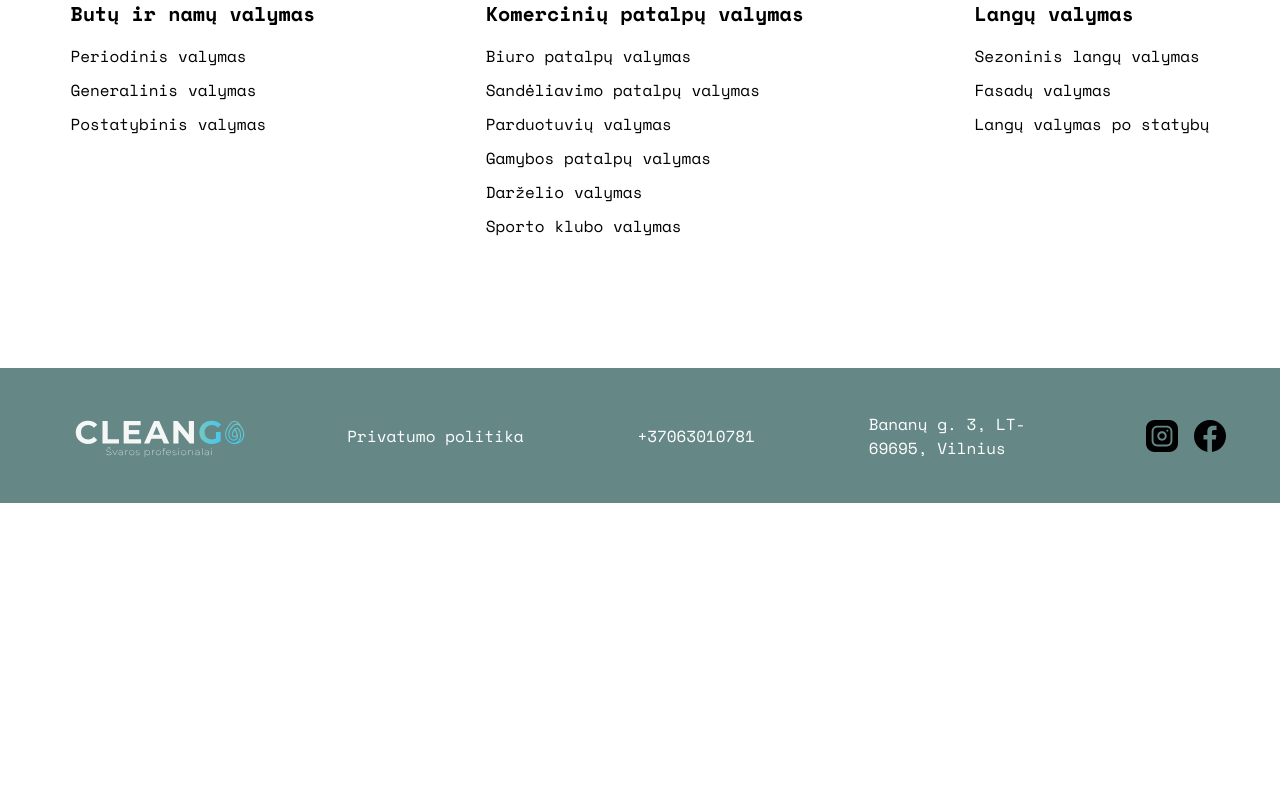
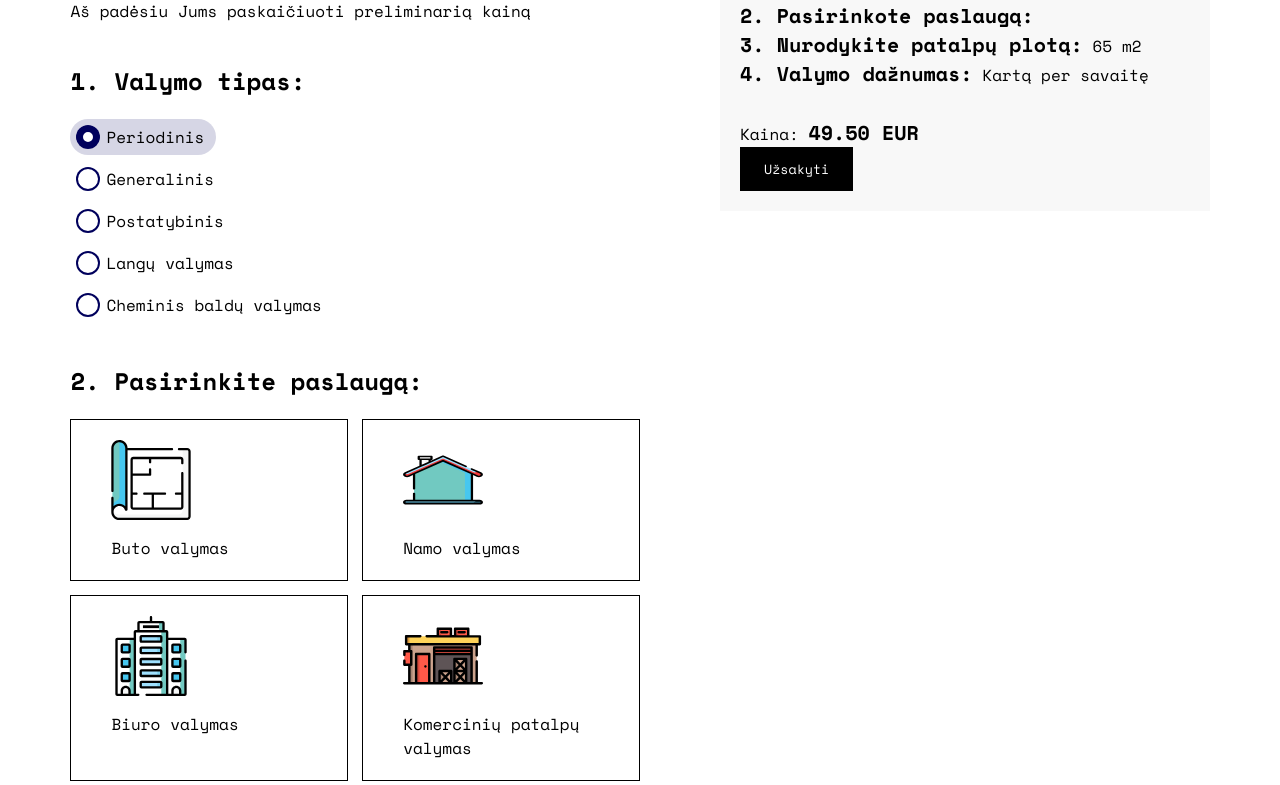
Before and after one commit to matasmazeikaa/clean-go, a Gatsby site: page /skaiciuokle in a window 1280 px wide. Before the commit this address had no page. Shown: the part 369-1154 px from the top of the page. Before the commit the page ends 872 px from the top, so only its background shows below. Built offline with nearby package versions, Linux system fonts and the light colour scheme; Gatsby itself is replaced by a stand-in of ours.

Commit message:
Calculator

```diff
--- a/package.json
+++ b/package.json
@@ -27,6 +27,7 @@
     "react-helmet": "^6.1.0",
     "react-input-mask": "^2.0.4",
     "react-modal": "^3.13.1",
+    "react-range": "^1.8.9",
     "react-select": "^4.3.1",
     "sass": "^1.32.12"
   },
--- /dev/null
+++ b/src/components/AddSubtract.jsx
@@ -0,0 +1,13 @@
+import React from "react"
+
+const AddSubtract = ({ onSubtract, onAdd, value }) => {
+  return (
+    <div>
+      <button onClick={onSubtract}>Subtract</button>
+      <div>{value}</div>
+      <button onClick={onAdd}>Add</button>
+    </div>
+  )
+}
+
+export default AddSubtract
--- /dev/null
+++ b/src/components/EmailSentModal.jsx
@@ -0,0 +1,51 @@
+import React from "react"
+import Modal from "react-modal"
+import Input from "./Input"
+import "./OrderModal.scss"
+import CloseIcon from "../images/close.svg"
+import Button from "./Button"
+import { sendMailApi } from "../api/sendMailApi"
+
+const customStyles = {
+  content: {
+    top: "50%",
+    left: "50%",
+    right: "auto",
+    bottom: "auto",
+    marginRight: "-50%",
+    transform: "translate(-50%, -50%)",
+    padding: "0",
+    maxWidth: "550px",
+  },
+}
+
+const EmailSentModal = ({ closeModal, isModalOpen }) => {
+  const handleModalClose = React.useCallback(() => {
+    closeModal()
+  })
+
+  return (
+    <div className="order-modal">
+      <Modal
+        isOpen={isModalOpen}
+        onRequestClose={handleModalClose}
+        style={customStyles}
+        contentLabel="Example Modal"
+      >
+        <div className="order-modal__top-part">
+          <button onClick={handleModalClose}>
+            <CloseIcon className="order-modal__close-icon" />
+          </button>
+        </div>
+        <div className="order-modal__modal-content">
+          <h4 className="order-modal__title has-text-center">
+            Ačiū už Jūsų užklausą. <br />
+            Netrukus susisieksime
+          </h4>
+        </div>
+      </Modal>
+    </div>
+  )
+}
+
+export default EmailSentModal
--- a/src/components/Header.js
+++ b/src/components/Header.js
@@ -19,7 +19,7 @@ const Header = () => {
           <Link className="header__nav-link" to="/apie-mus">Apie mus</Link>
           <Link className="header__nav-link" to="/kontaktai">Kontaktai</Link>
         </nav>
-        <Button title="Skaičiuoklė" className="header__button"/>
+        <Link className="header__nav-link" to="/skaiciuokle">Skaičiuoklė</Link>
       <div
         className={`header__menu-btn ${isMenuOpen ? "closer" : null}`}
         onClick={toggleMenu}
--- /dev/null
+++ b/src/components/PriceCalculator.jsx
@@ -0,0 +1,474 @@
+import React from "react"
+import {
+  BIURO_VALYMAS,
+  BUTO_VALYMAS,
+  CHEMINIS_BALDU_VALYMAS,
+  FREQUENCY_FIVE,
+  FREQUENCY_ONCE,
+  FREQUENCY_THRICE,
+  FREQUENCY_TWICE,
+  GENERALINIS,
+  INDU_PLOVIMAS,
+  KAVOS_APARATO_VALYMAS,
+  KOMERCINIU_PATALPU_VALYMAS,
+  KOTEDZO_VALYMAS,
+  LANGU_VALYMAS,
+  MIKROBANGU_KROSNELES_VALDYMAS,
+  NAMO_VALYMAS,
+  ORKAITES_VALYMAS,
+  PERIODINIS,
+  POSTATYBINIS,
+  SALDYTUVO_VALYMAS,
+} from "../constants"
+import { Range } from "react-range"
+import AddSubtract from "./AddSubtract"
+import "./PriceCalculator.scss"
+import FLAT from "../images/butas-03.svg"
+import HOUSE from "../images/namas-06.svg"
+import OFFICE from "../images/biuras.svg"
+import WAREHOUSE from "../images/sandelis.svg"
+import Button from "./Button"
+import Input from "./Input"
+import { sendMailApi } from "../api/sendMailApi"
+import EmailSentModal from "./EmailSentModal"
+
+const CLEANING_TYPES = [
+  PERIODINIS,
+  GENERALINIS,
+  POSTATYBINIS,
+  LANGU_VALYMAS,
+  CHEMINIS_BALDU_VALYMAS,
+]
+
+const SERVICES = [
+  { value: BUTO_VALYMAS, icon: "../images/butas-03.svg" },
+  { value: NAMO_VALYMAS, icon: "../images/namas-06.svg" },
+  { value: BIURO_VALYMAS, icon: "../images/biuras.svg" },
+  { value: KOMERCINIU_PATALPU_VALYMAS, icon: "../images/sandelis.svg" },
+]
+
+const CLEANING_FREQUENCY = [FREQUENCY_ONCE, FREQUENCY_TWICE]
+
+const MAX_AREA = 600
+
+const PriceCalculator = () => {
+  const [cleaningType, setCleaningType] = React.useState(PERIODINIS)
+  const [service, setService] = React.useState("")
+  const [area, setArea] = React.useState([65])
+  const [cleaningFrequency, setCleaningFrequency] = React.useState(
+    FREQUENCY_ONCE
+  )
+  const [currentPrice, setCurrentPrice] = React.useState(0)
+  const [priceRange, setPriceRange] = React.useState({ min: null, max: null })
+  const [userData, setUserData] = React.useState({
+    name: "",
+    phone: "",
+    email: "",
+  })
+  const [isLoadingUserOrder, setIsLoadingUserOrder] = React.useState(false)
+  const [isEmailSentModalOpen, setIsEmailSentModalOpen] = React.useState(false);
+
+  const [isOrdering, setIsOrdering] = React.useState(false)
+
+  const onCleaningTypeChange = React.useCallback(
+    event => {
+      setCleaningType(event.target.value)
+    },
+    [cleaningType]
+  )
+
+  const onServiceChange = React.useCallback(
+    event => {
+      setService(event.target.value)
+    },
+    [service]
+  )
+
+  const onCleaningFrequencyChange = React.useCallback(
+    event => {
+      setCleaningFrequency(event.target.value)
+    },
+    [cleaningFrequency]
+  )
+
+  const onUserDataChange = React.useCallback(
+    event => {
+      setUserData(prevUserData => ({
+        ...prevUserData,
+        [event.target.name]: event.target.value,
+      }))
+    },
+    [userData.phone, userData.name, userData.email]
+  )
+
+  const resetUserData = () => {
+    setUserData({
+      name: '',
+      email: '',
+      phone: ''
+    })
+  }
+
+  const handleUserOrder = React.useCallback(async () => {
+    setIsLoadingUserOrder(true)
+
+    const mail = `<strong>Name: </strong> ${userData.name} <br /> <strong>Numeris: </strong> +370${userData.phone} <br /> <strong>El. paštas: </strong> ${userData.email} <br /> <strong>Valymo tipas: </strong> ${cleaningType} <br /> <strong>Paslauga: </strong> ${service} <br /> <strong>Plotas: </strong> ${area} m2 <br /> <strong>Valymo dažnumas: </strong> ${cleaningFrequency}`
+
+    try {
+      await sendMailApi(JSON.stringify({ mail }));
+      resetUserData();
+      setIsEmailSentModalOpen(true);
+    } catch (error) {
+      console.error(error)
+    } finally {
+      setIsLoadingUserOrder(false)
+    }
+  }, [
+    userData.email,
+    userData.name,
+    userData.phone,
+    cleaningFrequency,
+    cleaningType,
+    service,
+  ])
+
+  const changeIsOrdering = React.useCallback(
+    value => () => setIsOrdering(value),
+    [isOrdering]
+  )
+
+  const changePriceRange = (min, max) => setPriceRange({ min, max })
+
+  const resetPriceRange = () => changePriceRange(null, null)
+
+  const priceDisplay = price => {
+    if (typeof price === "string" && price.includes("+")) {
+      return `${Number(price.replace("+", "")).toFixed(2)}+`
+    } else {
+      return price.toFixed(2)
+    }
+  }
+
+  const adjustPrice = () => {
+    const isNonCommercialService =
+      service === BUTO_VALYMAS ||
+      service === NAMO_VALYMAS ||
+      service === KOTEDZO_VALYMAS ||
+      service === ""
+
+    if (
+      cleaningType === PERIODINIS ||
+      cleaningType === POSTATYBINIS ||
+      cleaningType === CHEMINIS_BALDU_VALYMAS
+    ) {
+      resetPriceRange()
+    }
+
+    if (cleaningType === PERIODINIS && isNonCommercialService) {
+      if (cleaningFrequency === FREQUENCY_ONCE) {
+        if ([area] < 41) {
+          setCurrentPrice(33.15)
+        } else if ([area] < 56) {
+          setCurrentPrice(39.35)
+        } else if ([area] < 91) {
+          setCurrentPrice(49.5)
+        } else if ([area] < 111) {
+          setCurrentPrice(52.5)
+        } else if ([area] < 131) {
+          setCurrentPrice(57.5)
+        } else if ([area] < 156) {
+          setCurrentPrice(62.5)
+        } else if ([area] < 176) {
+          setCurrentPrice(67.5)
+        } else if ([area] < 201) {
+          setCurrentPrice(75)
+        } else if ([area] > 200) {
+          setCurrentPrice("90+")
+        }
+      } else {
+        if ([area] < 41) {
+          setCurrentPrice(35.1)
+        } else if ([area] < 56) {
+          setCurrentPrice(42.3)
+        } else if ([area] < 91) {
+          setCurrentPrice(52.25)
+        } else if ([area] < 111) {
+          setCurrentPrice(57.5)
+        } else if ([area] < 131) {
+          setCurrentPrice(62.5)
+        } else if ([area] < 156) {
+          setCurrentPrice(67.5)
+        } else if ([area] < 176) {
+          setCurrentPrice(72.5)
+        } else if ([area] < 201) {
+          setCurrentPrice(87.5)
+        } else if ([area] > 200) {
+          setCurrentPrice("90+")
+        }
+      }
+    }
+
+    if (
+      cleaningType === PERIODINIS &&
+      (service === BIURO_VALYMAS || service === KOMERCINIU_PATALPU_VALYMAS)
+    ) {
+      if (cleaningFrequency === FREQUENCY_ONCE) {
+        if ([area] < 200) {
+          setCurrentPrice(160)
+        } else {
+          setCurrentPrice(250)
+        }
+      } else if (cleaningFrequency === FREQUENCY_TWICE) {
+        if ([area] < 200) {
+          setCurrentPrice(220)
+        } else {
+          setCurrentPrice(330)
+        }
+      } else if (cleaningFrequency === FREQUENCY_THRICE) {
+        if ([area] < 200) {
+          setCurrentPrice(280)
+        } else {
+          setCurrentPrice(380)
+        }
+      } else if (cleaningFrequency === FREQUENCY_FIVE) {
+        if ([area] < 200) {
+          setCurrentPrice(330)
+        } else {
+          setCurrentPrice(450)
+        }
+      }
+    }
+
+    if (cleaningType === GENERALINIS) {
+      const MIN_STEP_PRICE = 1.8
+      const MAX_STEP_PRICE = 2.8
+
+      if ([area] < 50) {
+        changePriceRange(100, 150)
+      } else if ([area] < 216) {
+        console.log(area)
+        const minStepsPrice = (550 + area[0] - MAX_AREA) * MIN_STEP_PRICE + 90
+        const maxStepsPrice = (550 + area[0] - MAX_AREA) * MAX_STEP_PRICE + 130
+
+        changePriceRange(minStepsPrice, maxStepsPrice)
+      } else {
+        resetPriceRange()
+
+        const stepsPrice = (385 + area[0] - MAX_AREA) * MIN_STEP_PRICE + 387
+
+        setCurrentPrice(`${stepsPrice}+`)
+      }
+    }
+
+    if (cleaningType === POSTATYBINIS) {
+      const STEP_PRICE = 2
+      const stepsPrice = (550 + area[0] - MAX_AREA) * STEP_PRICE + 100
+
+      if ([area] < 51) {
+        setCurrentPrice(100)
+      } else if ([area] < 216) {
+        setCurrentPrice(stepsPrice)
+      } else {
+        setCurrentPrice(`${stepsPrice}+`)
+      }
+    }
+
+    if (cleaningType === LANGU_VALYMAS) {
+      const MIN_STEP_PRICE = 0.8
+      const MAX_STEP_PRICE = 2
+
+      const minStepsPrice = (580 + area[0] - MAX_AREA) * MIN_STEP_PRICE + 16
+      const maxStepsPrice = (580 + area[0] - MAX_AREA) * MAX_STEP_PRICE + 40
+
+      changePriceRange(minStepsPrice, maxStepsPrice)
+    }
+  }
+
+  const serviceIcon = service => {
+    if (service === BUTO_VALYMAS) {
+      return <FLAT />
+    }
+    if (service === NAMO_VALYMAS) {
+      return <HOUSE />
+    }
+    if (service === BIURO_VALYMAS) {
+      return <OFFICE />
+    }
+    if (service === KOMERCINIU_PATALPU_VALYMAS) {
+      return <WAREHOUSE />
+    }
+  }
+
+  React.useEffect(() => {
+    adjustPrice()
+  }, [
+    cleaningType,
+    service,
+    area,
+    cleaningFrequency,
+    priceRange.min,
+    priceRange.max,
+  ])
+
+  return (
+    <div className="price-calculator">
+      {!isOrdering ? (
+        <div className="price-calculator__interaction-container">
+          <h2 className="price-calculator__title">Skaičiuoklė</h2>
+          <p>Aš padėsiu Jums paskaičiuoti preliminarią kainą</p>
+          <h3 className="price-calculator__title">1. Valymo tipas:</h3>
+          {CLEANING_TYPES.map(type => (
+            <label className="price-calculator__radio-btn-container">
+              <input
+                className="price-calculator__radio-btn-input"
+                type="radio"
+                value={type}
+                checked={cleaningType === type}
+                onChange={onCleaningTypeChange}
+              />
+              <span className="price-calculator__radio-btn-text">{type}</span>
+            </label>
+          ))}
+          <h3 className="price-calculator__title">2. Pasirinkite paslaugą:</h3>
+          <div className="price-calculator__radio-selection-container">
+            {SERVICES.map(({ value, icon }) => (
+              <label
+                className={`price-calculator__radio-selection ${
+                  value === service &&
+                  "price-calculator__radio-selection--active"
+                }`}
+              >
+                {serviceIcon(value)}
+                <input
+                  type="radio"
+                  value={value}
+                  checked={service === value}
+                  onChange={onServiceChange}
+                />
+                <span>{value}</span>
+              </label>
+            ))}
+          </div>
+          <h3 className="price-calculator__title price-calculator__title--mb-40">
+            3. Nurodykite patalpų plotą:
+          </h3>
+          <Range
+            step={1}
+            min={20}
+            max={MAX_AREA}
+            values={area}
+            onChange={e => setArea(e)}
+            renderTrack={({ props, children }) => (
+              <div
+                {...props}
+                style={{
+                  ...props.style,
+                  height: "6px",
+                  width: "100%",
+                  backgroundColor: "#ccc",
+                }}
+              >
+                {children}
+              </div>
+            )}
+            renderThumb={({ props }) => (
+              <div
+                {...props}
+                style={{
+                  ...props.style,
+                  height: "30",
+                  width: "80px",
+                  backgroundColor: "#f8f8f8",
+                  position: "relative",
+                  padding: "8px",
+                }}
+              >
+                {area[0]} m2
+              </div>
+            )}
+          />
+          <h3 className="price-calculator__title">4. Valymo dažnumas</h3>
+          {CLEANING_FREQUENCY.map(value => (
+            <label className="price-calculator__radio-btn-container">
+              <input
+                className="price-calculator__radio-btn-input"
+                type="radio"
+                value={value}
+                checked={cleaningFrequency === value}
+                onChange={onCleaningFrequencyChange}
+              />
+              <span className="price-calculator__radio-btn-text">{value}</span>
+            </label>
+          ))}
+        </div>
+      ) : (
+        <div className="price-calculator__interaction-container">
+          <Input label="Vardas:" name="name" onChange={onUserDataChange} value={userData.name}/>
+          <Input
+            label="Telefono numeris:"
+            name="phone"
+            isInputContainer
+            value={userData.phone}
+            onChange={onUserDataChange}
+          />
+          <Input
+            label="El. paštas:"
+            name="email"
+            isInputContainer={false}
+            value={userData.email}
+            onChange={onUserDataChange}
+          />
+
+          <Button onClick={handleUserOrder} title={isLoadingUserOrder ? 'Loading...' : 'Užsakyti'}/>
+          <EmailSentModal isModalOpen={isEmailSentModalOpen} closeModal={() => setIsEmailSentModalOpen(false)}/>
+        </div>
+      )}
+
+      <div className="price-calculator__selection-display">
+        <h3>Jūs pasirinkote</h3>
+        <div className="price-calculator__selection-display-non-price-info">
+          <div>
+            <h4 className="price-calculator__selection-display-title">
+              1. Valymo tipas:{" "}
+            </h4>{" "}
+            <span>{cleaningType}</span>
+          </div>
+          <div>
+            <h4 className="price-calculator__selection-display-title">
+              2. Pasirinkote paslaugą:{" "}
+            </h4>{" "}
+            <span>{service}</span>
+          </div>
+          <div>
+            <h4 className="price-calculator__selection-display-title">
+              3. Nurodykite patalpų plotą:
+            </h4>{" "}
+            <span>{area} m2 </span>
+          </div>
+          <div>
+            <h4 className="price-calculator__selection-display-title">
+              4. Valymo dažnumas:{" "}
+            </h4>{" "}
+            <span>{cleaningFrequency} </span>
+          </div>
+        </div>
+        <div>
+          <span>Kaina: </span>
+
+          <h4 className="price-calculator__selection-display-title">
+            {priceRange.min
+              ? `${priceRange.min.toFixed(2)}-${priceRange.max.toFixed(2)}`
+              : priceDisplay(currentPrice)}{" "}
+            EUR
+          </h4>
+        </div>
+        <Button
+          onClick={changeIsOrdering(!isOrdering)}
+          title={isOrdering ? "Atgal" : "Užsakyti"}
+        />
+      </div>
+    </div>
+  )
+}
+
+export default PriceCalculator
--- /dev/null
+++ b/src/components/PriceCalculator.scss
@@ -0,0 +1,147 @@
+@import '../assets/scss/mixins';
+
+$primary-color: #00005c; // Change color here. C'mon, try it!
+$text-color: mix(#000, $primary-color, 64%);
+
+.price-calculator {
+	display: flex;
+
+	&__radio-btn-container {
+		display: flex;
+		cursor: pointer;
+		font-weight: 500;
+		position: relative;
+		overflow: hidden;
+		margin-bottom: 0.375em;
+	}
+
+	&__radio-btn-input {
+		position: absolute;
+		left: -9999px;
+
+		&:checked + span {
+			background-color: mix(#fff, $primary-color, 84%);
+
+			&:before {
+				box-shadow: inset 0 0 0 0.4375em $primary-color;
+			}
+		}
+	}
+
+	&__title {
+		margin: 40px 0 20px;
+
+		&--mb-40 {
+			margin-bottom: 40px;
+		}
+	}
+
+	&__area-display {
+		padding: 8px;
+		position: absolute;
+		background-color: #f8f8f8;
+		top: 0;
+	}
+
+	&__selection-display {
+		position: sticky;
+		padding: 20px;
+		height: fit-content;
+		top: 80px;
+		width: 100%;
+		margin-left: 80px;
+		background-color: #f8f8f8;
+	}
+
+	&__selection-display-title {
+		display: inline-block;
+	}
+
+	&__selection-display-non-price-info {
+		margin: 30px 0;
+	}
+
+	&__radio-btn-text {
+		display: flex;
+		align-items: center;
+		padding: 0.375em 0.75em 0.375em 0.375em;
+		border-radius: 99em; // or something higher...
+		transition: 0.25s ease;
+
+		&:hover {
+			background-color: mix(#fff, $primary-color, 84%);
+		}
+
+		&:before {
+			display: flex;
+			flex-shrink: 0;
+			content: "";
+			background-color: #fff;
+			width: 1.5em;
+			height: 1.5em;
+			border-radius: 50%;
+			margin-right: 0.375em;
+			transition: 0.25s ease;
+			box-shadow: inset 0 0 0 0.125em $primary-color;
+		}
+	}
+
+	&__radio-selection-container {
+		display: grid;
+		grid-template-columns: 1fr 1fr;
+		grid-gap: 14px;
+	}
+
+	&__radio-selection {
+		min-height: 110px;
+		position: relative;
+
+		display: flex;
+		flex-direction: column;
+		padding: 20px 40px;
+		border: 1px solid var(--dark-color);
+		cursor: pointer;
+		transition: color 0.1s ease-in, background-color 0.1s ease-in;
+
+		&:hover,
+		&:focus,
+		&:checked {
+			background-color: var(--secondary-color);
+			color: var(--light-color);
+		}
+
+		&--active {
+			background-color: var(--secondary-color);
+			color: var(--light-color);
+		}
+
+		input {
+			display: none;
+		}
+
+		span {
+			margin-top: 16px;
+		}
+
+		svg {
+			width: 80px;
+			height: 80px;
+		}
+	}
+
+	&__interaction-container {
+		min-width: 50%;
+	}
+
+	@include up-to-medium-large {
+		flex-direction: column;
+
+		&__radio-selection-container {
+			grid-template-columns: 1fr;
+		}
+
+		&__selection-display {
+			margin: 40px 0 0 0;
+		}
+	}
+}
--- a/src/constants.js
+++ b/src/constants.js
@@ -19,3 +19,13 @@ export const DARZELIO_VALYMAS = 'Darželio valymas';
 export const SEZONINIS_LANGU_VALYMAS = 'Sezoninis langų valymas';
 export const FASADU_VALYMAS = 'Fasadų valymas';
 export const LANGU_VALYMAS_POSTATYBINIS = 'Langų valymas po statybų';
+export const ORKAITES_VALYMAS = 'Orkaitės valymas';
+export const SALDYTUVO_VALYMAS = 'Šaldytuvo valymas';
+export const MIKROBANGU_KROSNELES_VALDYMAS = 'Mikrobangu krosnelės valymas';
+export const KAVOS_APARATO_VALYMAS = 'Kavos aparato valymas';
+export const INDU_PLOVIMAS = 'Indu plovimas';
+
+export const FREQUENCY_ONCE = 'Kartą per savaitę';
+export const FREQUENCY_TWICE = 'Kartą per dvi savaites';
+export const FREQUENCY_THRICE = 'Tris kartai per savaitę';
+export const FREQUENCY_FIVE = 'Penki kartai per savaitę';
--- /dev/null
+++ b/src/pages/skaiciuokle.jsx
@@ -0,0 +1,16 @@
+import React from "react"
+import Layout from "../components/layout"
+import PriceCalculator from "../components/PriceCalculator"
+import Section from "../components/Section"
+
+const Skaiciuokle = () => {
+  return (
+    <Layout>
+      <Section>
+        <PriceCalculator />
+      </Section>
+    </Layout>
+  )
+}
+
+export default Skaiciuokle
```
Also changed, not shown: netlify/functions/sendMail.js (+24 -12 lines), 1 other file.
